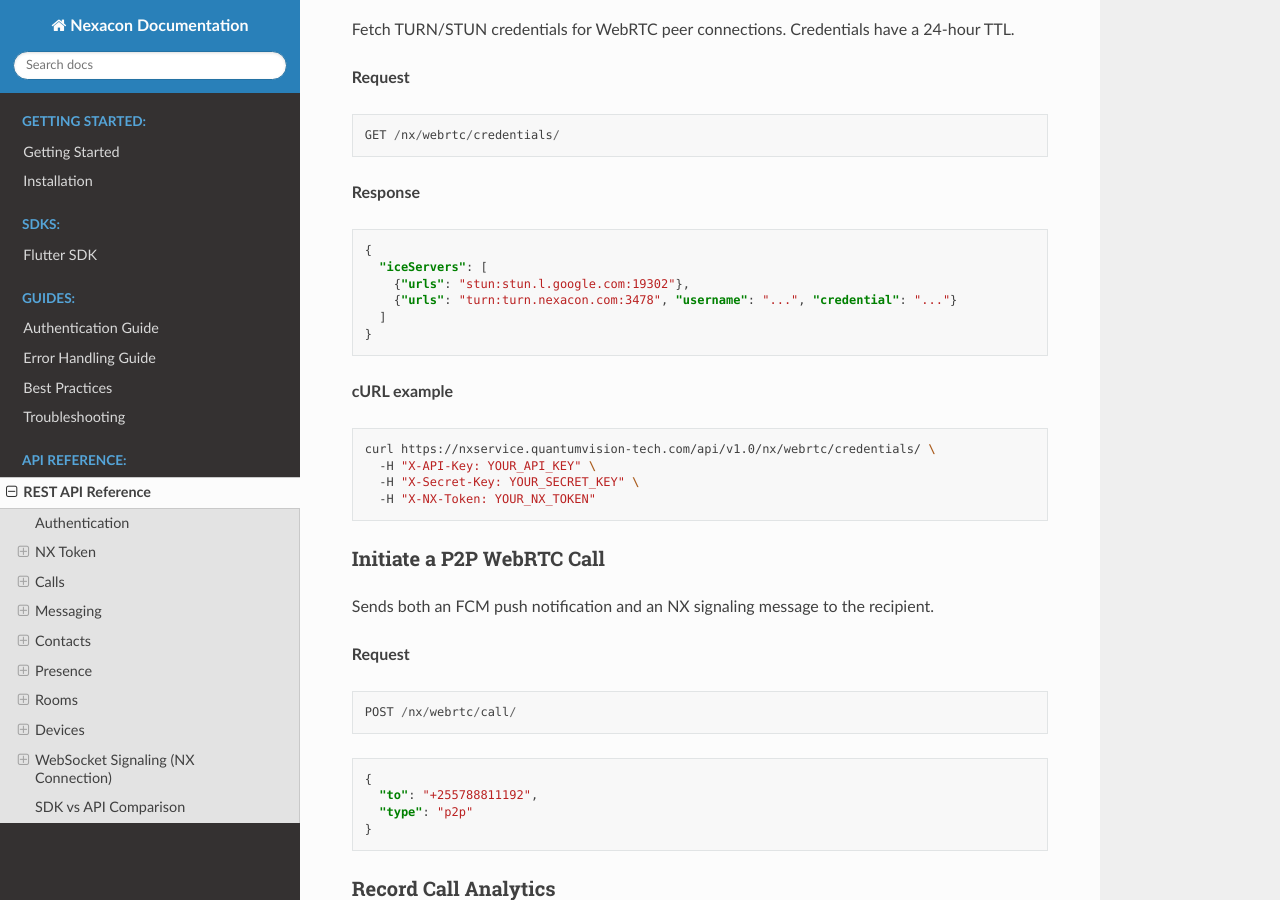
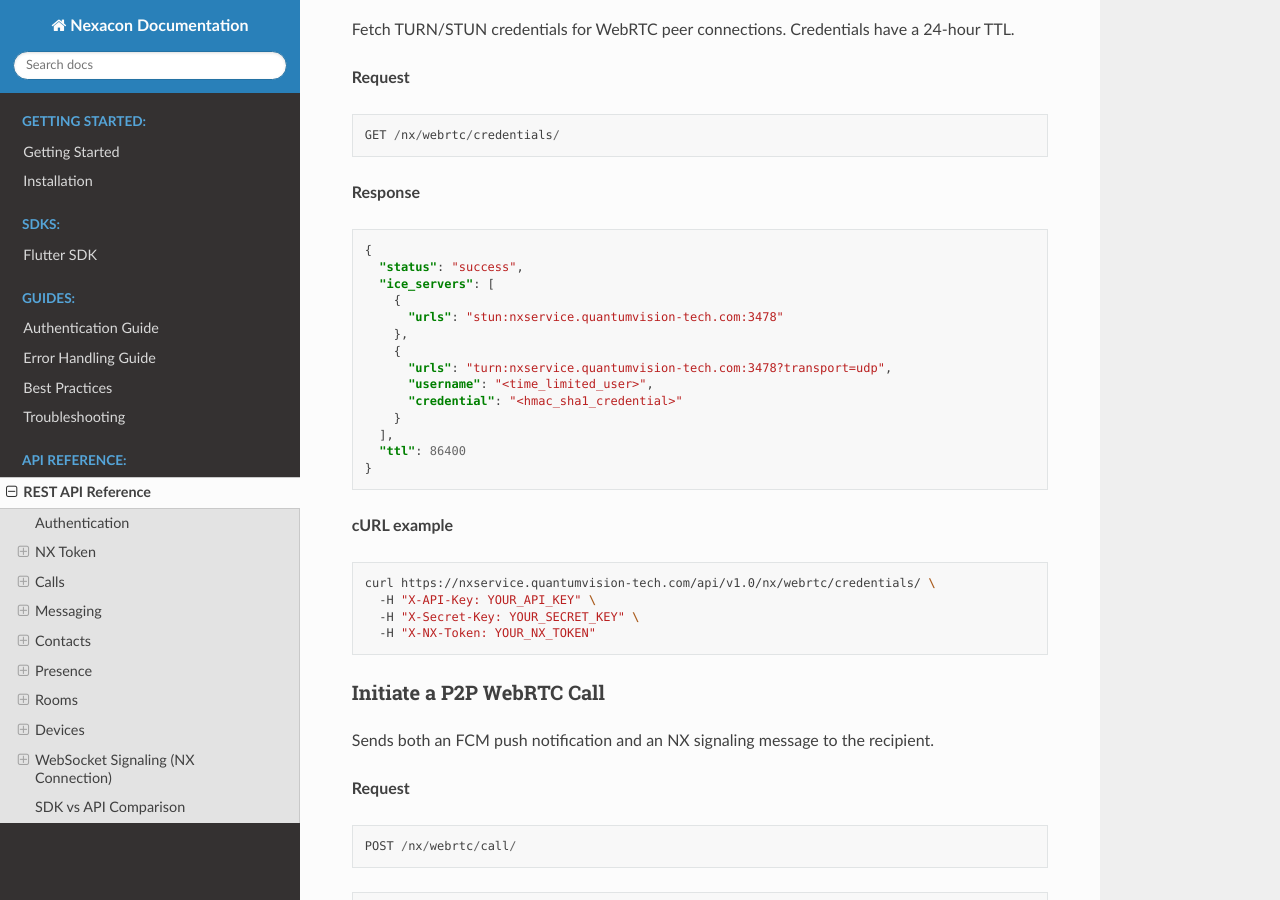
Before and after one commit to jenadiusnicholaus/nexacon-docs, a Sphinx documentation site: the page built from docs/rest-api.rst, in a window 1280 px wide and 900 px high, scrolled down 3859 px. Built offline with Sphinx 7.4.7 and the Read the Docs theme 3.1.0, drawn with Linux system fonts in a browser that asks for light colours.

Commit message:
Fix WebRTC credentials response in REST API docs
- iceServers → ice_servers (snake_case to match actual API)
- turn.nexacon.com → nxservice.quantumvision-tech.com (correct host)
- Add status and ttl fields to response

```diff
--- a/docs/rest-api.rst
+++ b/docs/rest-api.rst
@@ -224,10 +224,18 @@
 .. code-block:: json
 
     {
-      "iceServers": [
-        {"urls": "stun:stun.l.google.com:19302"},
-        {"urls": "turn:turn.nexacon.com:3478", "username": "...", "credential": "..."}
-      ]
+      "status": "success",
+      "ice_servers": [
+        {
+          "urls": "stun:nxservice.quantumvision-tech.com:3478"
+        },
+        {
+          "urls": "turn:nxservice.quantumvision-tech.com:3478?transport=udp",
+          "username": "<time_limited_user>",
+          "credential": "<hmac_sha1_credential>"
+        }
+      ],
+      "ttl": 86400
     }
 
 **cURL example**
```
